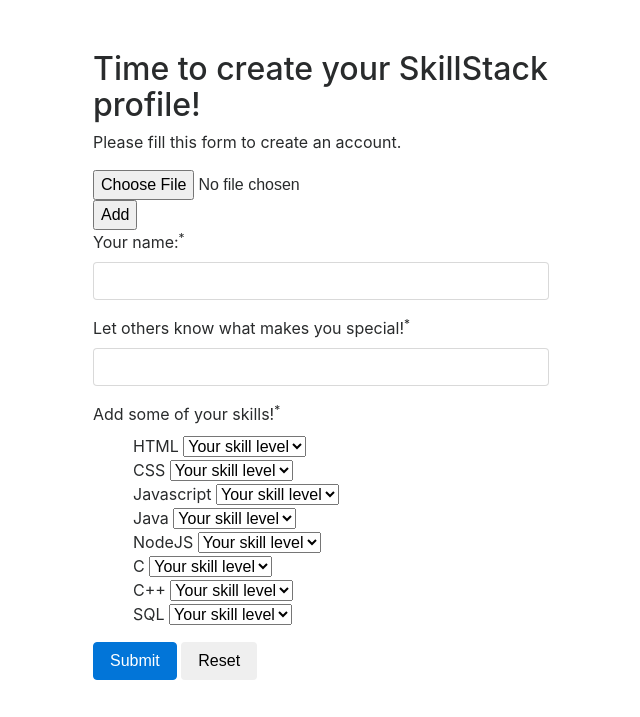
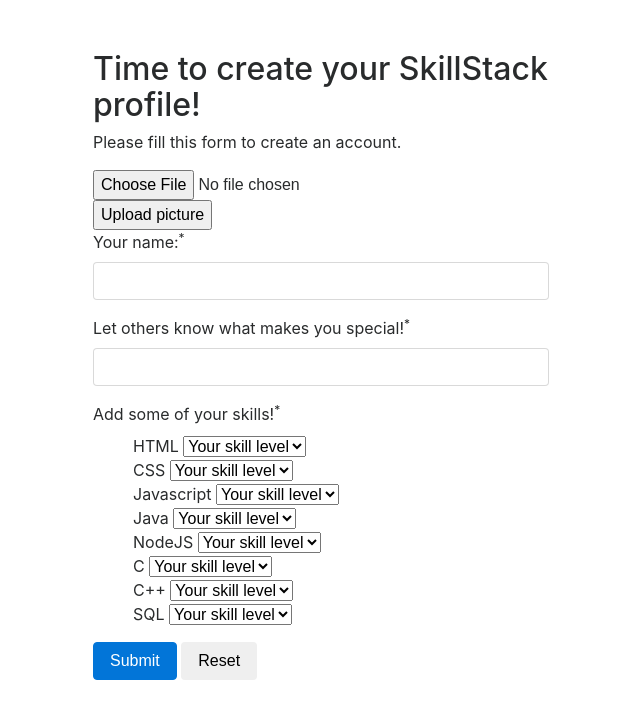
Before and after one commit to matiasrantanen/SkillStack, a PHP site: page /createprofile.php in a window 1280 px wide. Shown: the part 151-868 px from the top of the page, without its empty margins (319-959 px from the left). Run offline with PHP 8.4, Linux system fonts and the light colour scheme.

Commit message:
bugfixes

```diff
--- a/createprofile.php
+++ b/createprofile.php
@@ -113,7 +113,7 @@ mysqli_close($link);
         <form enctype="multipart/form-data"
         action="getimage.php" method="POST">
         <input type="file" name="photo"><br>
-        <input type="submit" value="Add">   </form>
+        <input type="submit" value="Upload picture">   </form>
         <form action="<?php echo htmlspecialchars($_SERVER["PHP_SELF"]); ?>" method="post">
             <div class="form-group <?php echo (!empty($name_err)) ? 'has-error' : ''; ?>">
                 <label>Your name:<sup>*</sup></label>
```
Also changed, not shown: getimage.php (+5 -6 lines), images/fluffis.png (added), 2 other files.
